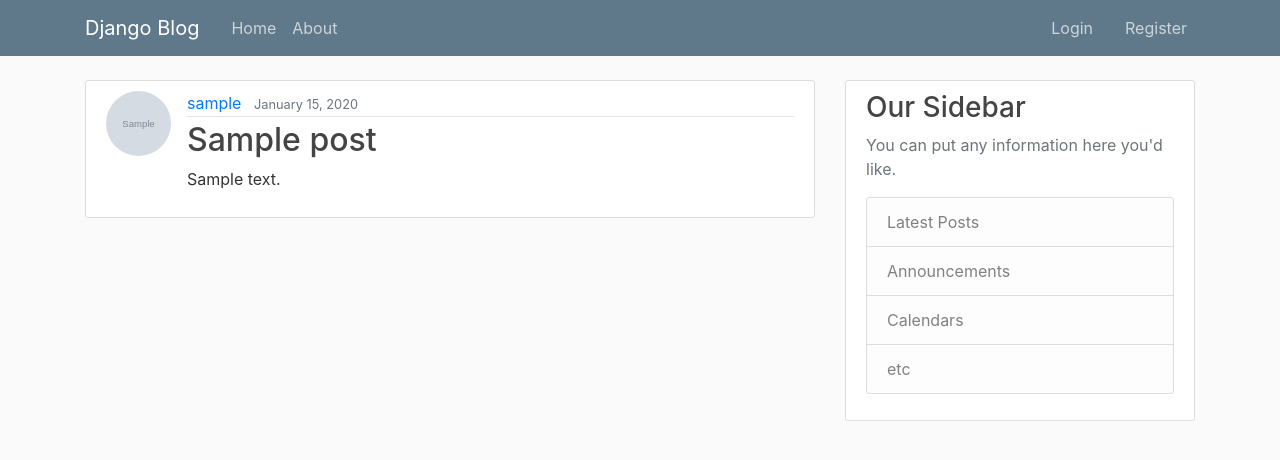
After one commit to DaRealPunjabi/djapp01, a Django app: page /blog/post/1/ in a window 1280 px wide. The commit adds this page. Shown: the top 460 px of the page. Run offline with Django 5.2, Linux system fonts and the light colour scheme; tables that the repository leaves empty hold one stand-in row (values such as "Sample post"); grey boxes marked "Sample" are stand-in pictures; some libraries are stand-ins or nearby versions.

Commit message:
Blog create, update, delete

```diff
--- a/backend/blog/models.py
+++ b/backend/blog/models.py
@@ -1,6 +1,7 @@
 from django.db import models
 from django.utils import timezone
 from django.contrib.auth.models import User
+from django.urls import reverse
 
 # Create your models here.
 
@@ -12,3 +13,6 @@
 
     def __str__(self):
         return self.title
+
+    def get_absolute_url(self):
+        return reverse('post-detail', kwargs={'pk': self.pk})
--- a/backend/blog/templates/blog/base.html
+++ b/backend/blog/templates/blog/base.html
@@ -36,7 +36,11 @@
               <!-- Navbar Right Side -->
               <div class="navbar-nav">
                 {% if user.is_authenticated %}
-                <form method="get" action="{% url 'user-profile' %}">
+                <form method="get" action="{% url 'post-create' %}">
+                  {% csrf_token %}
+                  <button type="submit">New Post</button>
+                </form>
+                <form style="margin-left: 1em;" method="get" action="{% url 'user-profile' %}">
                   {% csrf_token %}
                   <button type="submit">Profile</button>
                 </form>
--- a/backend/blog/templates/blog/home.html
+++ b/backend/blog/templates/blog/home.html
@@ -9,7 +9,7 @@
             <a class="mr-2" href="#">{{ post.author }}</a>
             <small class="text-muted">{{ post.date_posted | date:"F d, Y"}}</small>
           </div>
-          <h2><a class="article-title" href="#">{{ post.title }}</a></h2>
+          <h2><a class="article-title" href="{% url 'post-detail' post.id %}">{{ post.title }}</a></h2>
           <p class="article-content">{{ post.content }}</p>
         </div>
     </article>
--- /dev/null
+++ b/backend/blog/templates/blog/post_detail.html
@@ -0,0 +1,20 @@
+{% extends "blog/base.html" %}
+{% block content %}
+  <article class="media content-section">
+    <img class="rounded-circle article-img" src="{{ object.author.profile.image.url }}">
+    <div class="media-body">
+      <div class="article-metadata">
+        <a class="mr-2" href="#">{{ object.author }}</a>
+        <small class="text-muted">{{ object.date_posted|date:"F d, Y" }}</small>
+        {% if object.author == user %}
+        <div>
+          <a class="btn btn-secondary btn-sm mt-1 mb-1" href="{% url 'post-update' object.id %}">Update</a>
+          <a class="btn btn-danger btn-sm mt-1 mb-1" href="{% url 'post-delete' object.id %}">Delete</a>
+        </div>
+      {% endif %}
+      </div>
+      <h2 class="article-title">{{ object.title }}</h2>
+      <p class="article-content">{{ object.content }}</p>
+    </div>
+  </article>
+{% endblock content %}
--- a/backend/blog/urls.py
+++ b/backend/blog/urls.py
@@ -1,8 +1,26 @@
 from django.urls import path
+from .views import (
+    PostListView,
+    PostDetailView,
+    PostCreateView,
+    PostUpdateView,
+    PostDeleteView
+)
+
+
+
 from . import views
 
 urlpatterns = [
-    path('', views.home, name="blog-home"),
+    # path('', views.home, name="blog-home"),
+
+    path('', PostListView.as_view(), name="blog-home"),
+
+    path('post/<int:pk>/', PostDetailView.as_view(), name='post-detail'),
+    path('post/new/', PostCreateView.as_view(), name='post-create'),
+    path('post/<int:pk>/update/', PostUpdateView.as_view(), name='post-update'),
+    path('post/<int:pk>/delete/', PostDeleteView.as_view(), name='post-delete'),
+
     path('about/', views.about, name="blog-about"),
 
 ]
--- a/backend/blog/views.py
+++ b/backend/blog/views.py
@@ -1,6 +1,15 @@
 from django.shortcuts import render
 from django.http import HttpResponse
 from .models import Post
+
+from django.contrib.auth.mixins import LoginRequiredMixin, UserPassesTestMixin
+from django.views.generic import (
+    ListView,
+    DetailView,
+    CreateView,
+    UpdateView,
+    DeleteView
+)
 
 # Create your views here.
 
@@ -29,3 +38,45 @@
 
 def about(request):
     return render(request, 'blog/about.html', {'title': 'About'})
+
+class PostListView(ListView):
+    model = Post
+    template_name = 'blog/home.html'  # <app>/<model>_<viewtype>.html
+    context_object_name = 'posts'
+
+    ordering = ['-date_posted']
+
+class PostDetailView(DetailView):
+    model = Post
+
+class PostCreateView(LoginRequiredMixin, CreateView):
+    model = Post
+    fields = ['title', 'content']
+
+    def form_valid(self, form):
+        form.instance.author = self.request.user
+        return super().form_valid(form)
+
+class PostUpdateView(LoginRequiredMixin, UserPassesTestMixin, UpdateView):
+    model = Post
+    fields = ['title', 'content']
+
+    def form_valid(self, form):
+        form.instance.author = self.request.user
+        return super().form_valid(form)
+
+    def test_func(self):
+        post = self.get_object()
+        if self.request.user == post.author:
+            return True
+        return False
+
+class PostDeleteView(LoginRequiredMixin, UserPassesTestMixin, DeleteView):
+    model = Post
+    success_url = '/'
+
+    def test_func(self):
+        post = self.get_object()
+        if self.request.user == post.author:
+            return True
+        return False
```
Also changed, not shown: backend/blog/templates/blog/post_confirm_delete.html (added, +16 -0 lines), backend/blog/templates/blog/post_form.html (added, +16 -0 lines).
